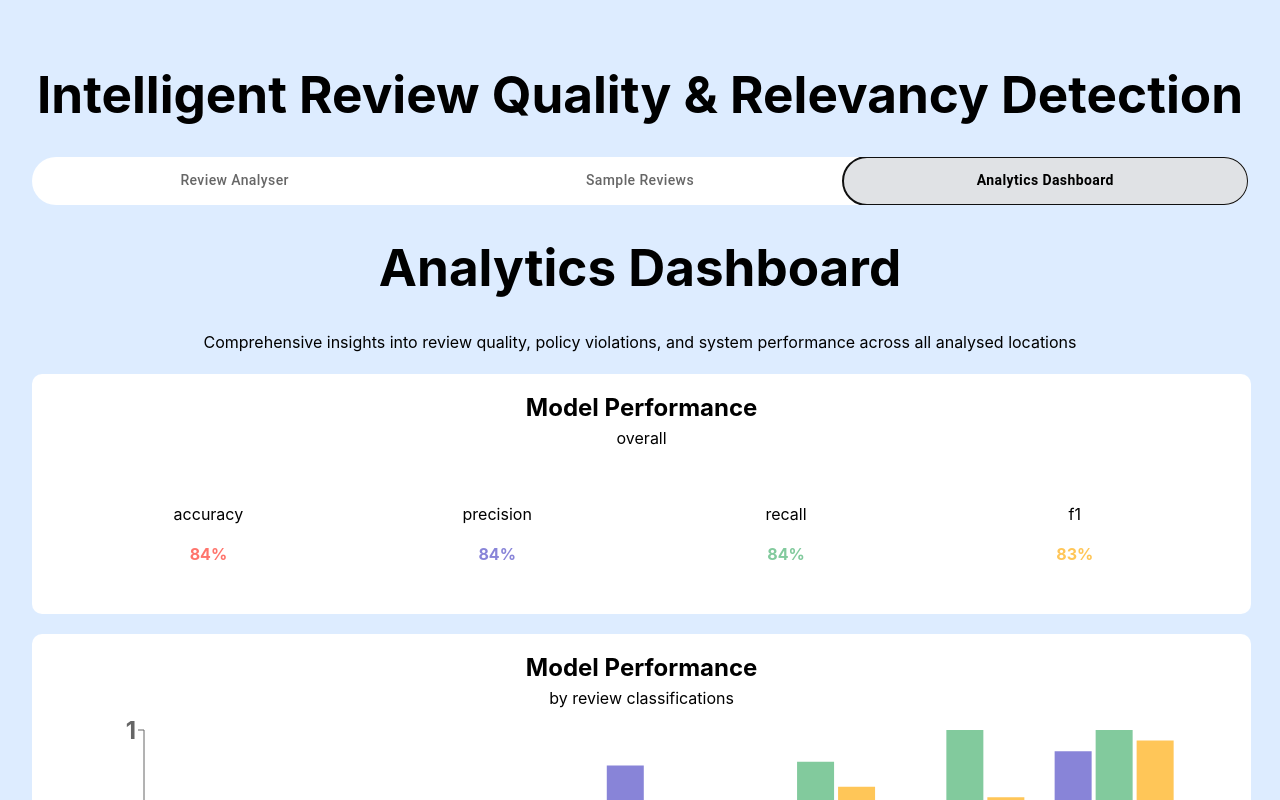
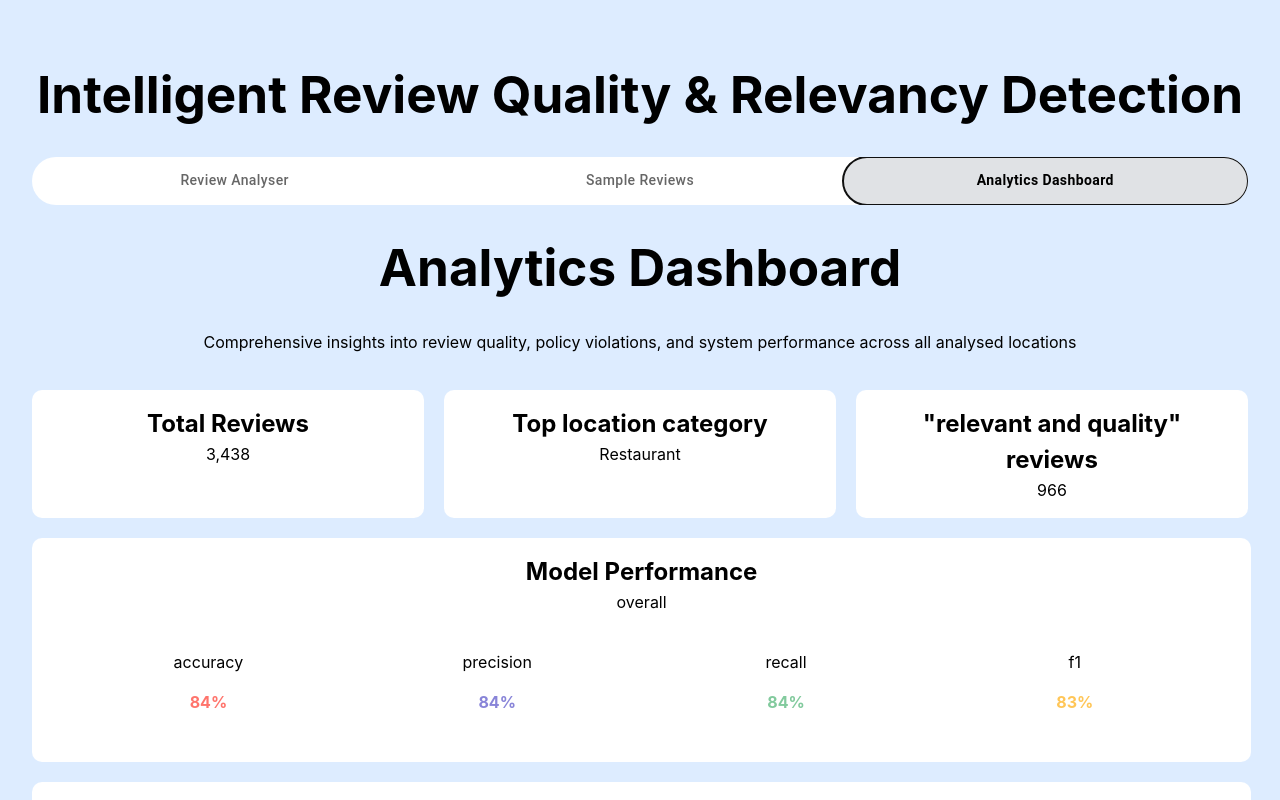
Before and after one commit to zkdlffkdb/location-review-validator, a React (Vite) app in the folder web-app/: page / in a window 1280 px wide. Both pictures are taken after a click on the tab "Analytics Dashboard". Shown: the top 800 px of the page. Built offline with nearby package versions, Linux system fonts and the light colour scheme.

Commit message:
added basic dashboard metrics

```diff
--- a/web-app/src/dashboard.jsx
+++ b/web-app/src/dashboard.jsx
@@ -9,28 +9,47 @@ export default function Dashboard() {
         <p>Comprehensive insights into review quality, policy violations, and system performance across all analysed locations</p>
         </div>
 
+        <div style={{display: "flex", flexDirection: "row", gap: "20px"}}>
+
+        <div className="pageContainer">
+        <h4 className="graphs">Total Reviews</h4>
+        <p className="graphs">3,438</p>
+        </div>
+
+        <div className="pageContainer">
+        <h4 className="graphs">Top location category</h4>
+        <p className="graphs">Restaurant</p>
+        </div>
+
+        <div className="pageContainer">
+        <h4 className="graphs">"relevant and quality" reviews</h4>
+        <p className="graphs">966</p>
+        </div>
+
+        </div>
+
         <div className="pageContainer">
         <h4 className="graphs">Model Performance</h4>
         <p className="graphs">overall</p>
         <div style={{display: "flex", flexDirection: "row"}}>
 
         <div className="pageContainer">
-        <p>accuracy</p>
+        <p className="graphs">accuracy</p>
         <p style={{color: "#ff746c", fontWeight: "bold"}}>84%</p>
         </div>
 
         <div className="pageContainer">
-        <p>precision</p>
+        <p className="graphs">precision</p>
         <p style={{color: "#8884d8", fontWeight: "bold"}}>84%</p>
         </div>
 
         <div className="pageContainer">
-        <p>recall</p>
+        <p className="graphs">recall</p>
         <p style={{color: "#82ca9d", fontWeight: "bold"}}>84%</p>
         </div>
 
         <div className="pageContainer">
-        <p>f1</p>
+        <p className="graphs">f1</p>
         <p style={{color: "#ffc658", fontWeight: "bold"}}>83%</p>
         </div>
 
```
